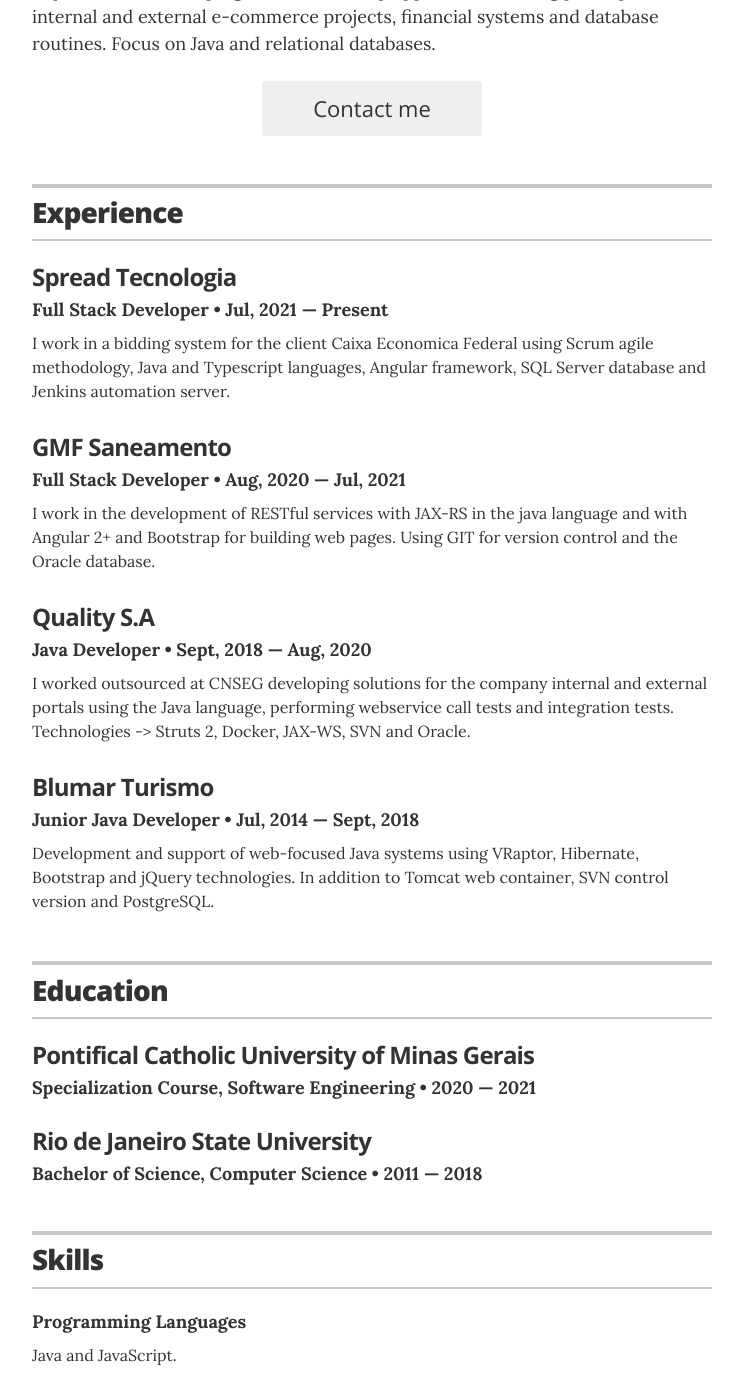
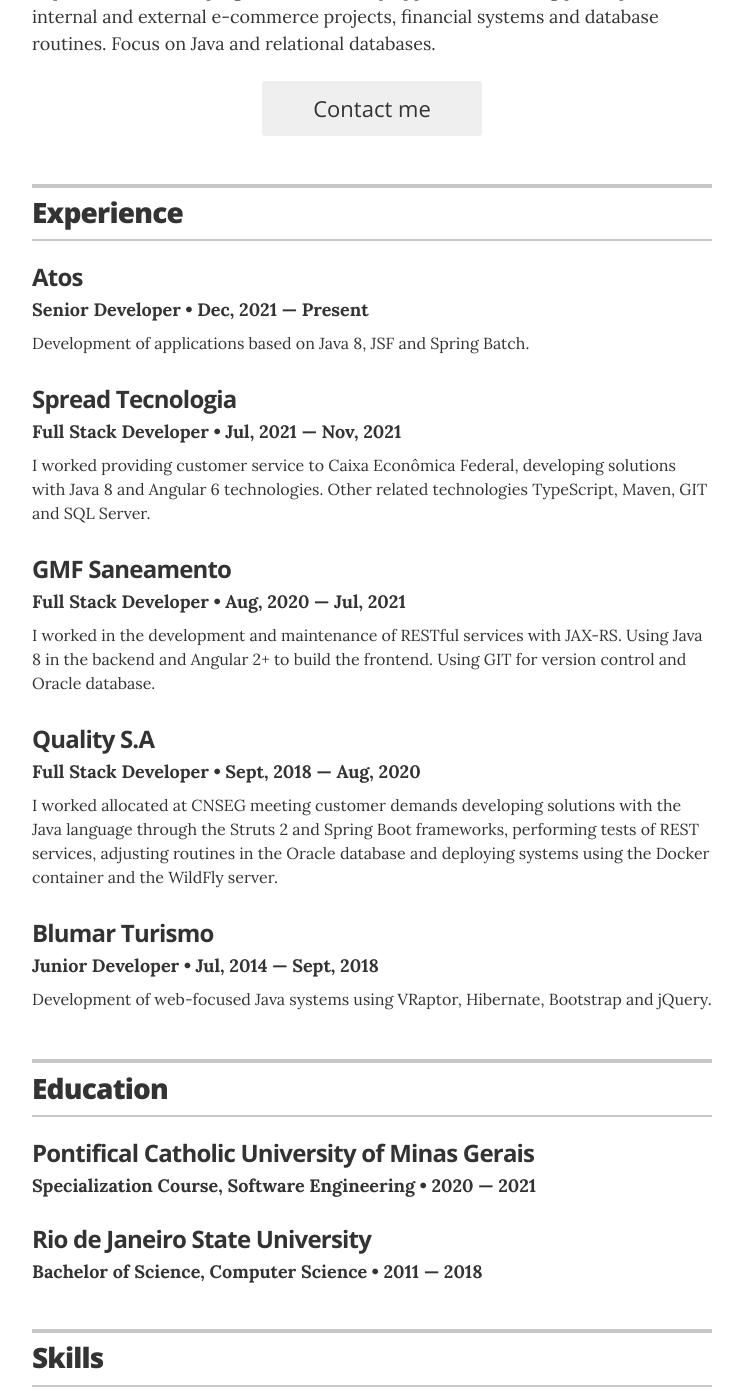
Before and after one commit to pedrobezerradev/pedrobezerradev.github.io, a Jekyll site: the page built from index.html, in a window 1280 px wide and 1400 px high, scrolled down 310 px. Shown: the whole window, without its empty margins (268-1011 px from the left). Built offline with Jekyll 4.4.1, drawn with Linux system fonts in a browser that asks for light colours; some of the changed text lies outside the part shown.

Commit message:
atualizando experiencia e skills

```diff
--- a/_config.yml
+++ b/_config.yml
@@ -11,7 +11,7 @@
 # Resume settings
 resume_avatar:                  "true"
 resume_name:                    "Pedro Bezerra"
-resume_title:                   "Full Stack Developer"
+resume_title:                   "Senior Developer"
 
 # used for the contact button in _layouts/resume.html
 resume_contact_email:           "pedroegbezerra@gmail.com"
--- a/_data/experience.yml
+++ b/_data/experience.yml
@@ -1,37 +1,31 @@
 # Jobs
+
+# Senior Developer
+- company: Atos
+  position: Senior Developer
+  duration: Dec, 2021 &mdash; Present
+  summary: Development of applications based on Java 8, JSF and Spring Batch.
 
 # Full Stack Developer
 - company: Spread Tecnologia
   position: Full Stack Developer
-  duration: Jul, 2021 &mdash; Present
-  summary: I work in a bidding system for the client Caixa Economica Federal using Scrum agile methodology, Java and Typescript languages, Angular framework, SQL Server database and Jenkins automation server.
+  duration: Jul, 2021 &mdash; Nov, 2021
+  summary: I worked providing customer service to Caixa Econômica Federal, developing solutions with Java 8 and Angular 6 technologies. Other related technologies TypeScript, Maven, GIT and SQL Server.
 
 # Full Stack Developer
 - company: GMF Saneamento
   position: Full Stack Developer
   duration: Aug, 2020 &mdash; Jul, 2021
-  summary: I work in the development of RESTful services with JAX-RS in the java language and with Angular 2+ and Bootstrap for building web pages. Using GIT for version control and the Oracle database.
+  summary: I worked in the development and maintenance of RESTful services with JAX-RS. Using Java 8 in the backend and Angular 2+ to build the frontend. Using GIT for version control and Oracle database.
 
-# Java Developer
+# Full Stack Developer
 - company: Quality S.A
-  position: Java Developer
+  position: Full Stack Developer
   duration: Sept, 2018 &mdash; Aug, 2020
-  summary: I worked outsourced at CNSEG developing solutions for the company internal and external portals using the Java language, performing webservice call tests and integration tests. Technologies -> Struts 2, Docker, JAX-WS, SVN and Oracle.
+  summary: I worked allocated at CNSEG meeting customer demands developing solutions with the Java language through the Struts 2 and Spring Boot frameworks, performing tests of REST services, adjusting routines in the Oracle database and deploying systems using the Docker container and the WildFly server.
 
-# Junior
+# Junior Developer
 - company: Blumar Turismo
-  position: Junior Java Developer
+  position: Junior Developer
   duration:  Jul, 2014 &mdash; Sept, 2018
-  summary: Development and support of web-focused Java systems using VRaptor, Hibernate, Bootstrap and jQuery technologies. In addition to Tomcat web container, SVN control version and PostgreSQL.
-
-# Intern
-#- company: Blumar Turismo
-#  position: Development Intern
-#  duration:  Nov, 2012 &mdash; Jun, 2014
-#  summary: I served the company's portals developing solutions using the Java language through the VRaptor and Spring frameworks, using the Hibernate and JPA ORMs and the PostgreSQL database.
-
-# Web Developer
-#- company: MindTek
-#  position: Web Developer
-#  duration:  Fev, 2012 &mdash; Oct, 2012
-#  summary: I worked at TRT/RJ, meeting customer demands, developing Portlets using Liferay. I also made adjustments to the internal and external portals using HTML, CSS, JavaScript and jQuery.
+  summary: Development of web-focused Java systems using VRaptor, Hibernate, Bootstrap and jQuery.
--- a/_data/skills.yml
+++ b/_data/skills.yml
@@ -1,12 +1,19 @@
-# Skills
-# Programming Languages
-- skill: Programming Languages
-  description: Java and JavaScript.
+# Databases
+- skill: Databases
+  description: Oracle, SQL Server, PostgreSQL.
 
 # Frameworks
 - skill: Frameworks
-  description: Angular and Spring Boot.
+  description: Angular 6, Richfaces, Primefaces.
 
-# Databases
-- skill: Databases
-  description: PostgreSQL and Oracle.
+# Languages
+- skill: Languages
+  description: Java 8, TypeScript.
+
+# ORM
+- skill: ORM
+  description: JPA, Hibernate.
+
+# VCS
+- skill: VCS
+  description: SVN, GIT.
```
